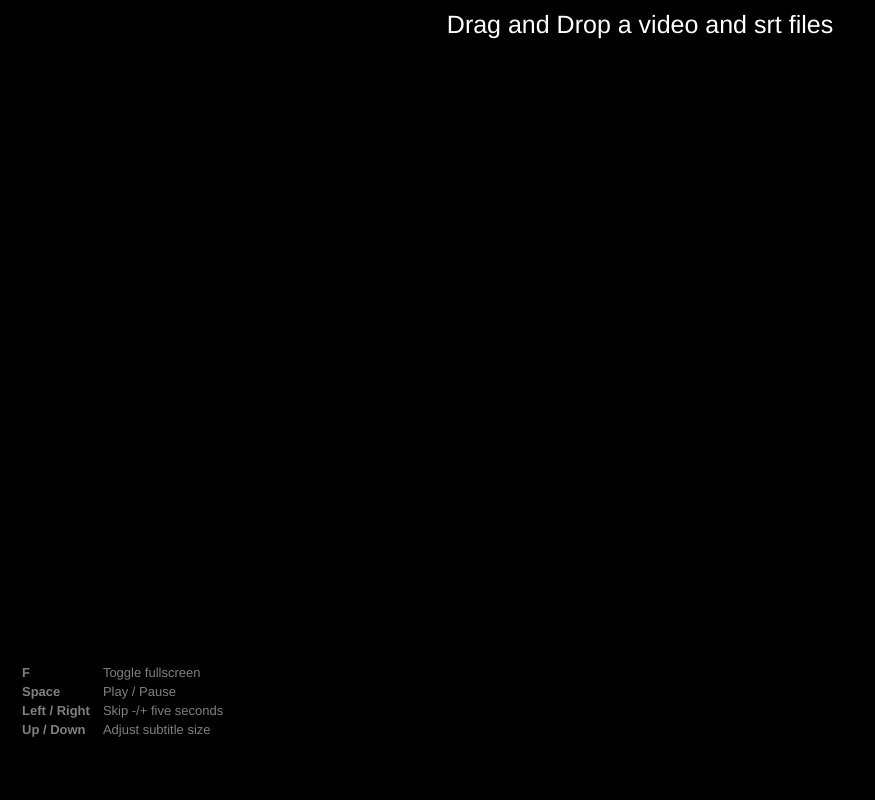
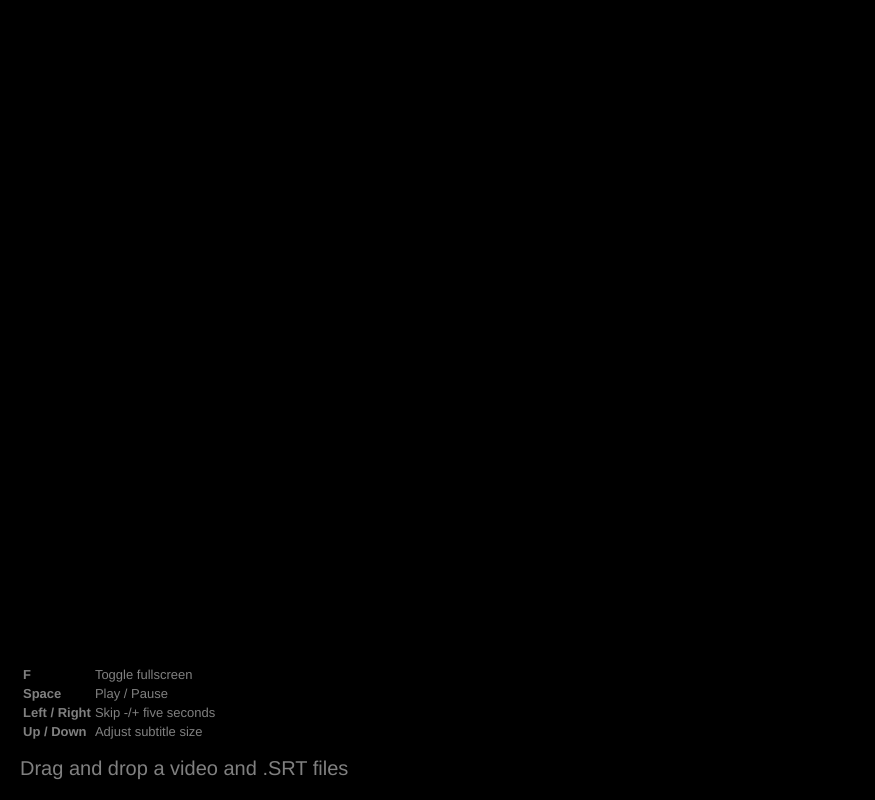
Before and after one commit to gkjohnson/subrip-video-layer-element, a website with bundled scripts: page player/index.html in a window 1280 px wide. Shown: the whole page, without its empty margins (0-875 px from the left). Built offline with nearby package versions, Linux system fonts and the light colour scheme.

Commit message:
linting, updating player view

```diff
--- a/SubRipParser.js
+++ b/SubRipParser.js
@@ -1,7 +1,7 @@
 export default
 class SubRipParser {
 
-    parse (str) {
+    parse(str) {
 
         const res = [];
         const subtitles = str.trim().replace(/\r/g, '').split(/\n\n/g);
@@ -27,7 +27,7 @@ class SubRipParser {
 
     }
 
-    subTimeToSec (time) {
+    subTimeToSec(time) {
 
         const [hr, min, sec, ms] = time.split(/:|,/g);
         return parseInt(hr) * 60 * 60 + parseInt(min) * 60 + parseInt(sec) + parseInt(ms) / 1000;
--- a/player/index.html
+++ b/player/index.html
@@ -18,37 +18,28 @@
             }
 
             #instructions {
-                opacity: 1;
-                transition: opacity 0.25s ease;
+                font-size: 13px;
+                opacity: 0.5;
+
+                position: absolute;
+                z-index: 1;
+                display: inline-block;
+                left: 20px;
+                bottom: 20px;
+                pointer-events: none;
+            }
+
+            #instructions > div {
+                margin-top: 15px;
+                font-size: 20px;
+                font-weight: 100;
             }
 
             #instructions.hidden {
-                opacity: 0;
-            }
-
-            #instructions > div {
-                position: absolute;
-                z-index: 1;
-                text-align: center;
-                width: 100%;
-                padding: 10px 0;
-
-                font-size: 25px;
-            }
-
-            #instructions > table {
-                position: absolute;
-                z-index: 1;
-                display: inline-block;
-                font-size: 13px;
-                opacity: 0.5;
-
-                left: 10px;
-                bottom: 60px;
+                display: none;
             }
 
             #instructions > table td:first-child {
-                padding: 0 10px;
                 font-weight: bold;
             }
 
@@ -70,7 +61,6 @@
     </head>
     <body>
         <div id="instructions">
-            <div>Drag and Drop a video and srt files</div>
             <table>
                 <tr>
                     <td>F</td>
@@ -89,6 +79,7 @@
                     <td>Adjust subtitle size</td>
                 </tr>
             </table>
+            <div>Drag and drop a video and .SRT files</div>
         </div>
         <subrip-video-layer>
             <video controls></video>
--- a/subrip-video-layer-element.js
+++ b/subrip-video-layer-element.js
@@ -4,45 +4,28 @@ import SubRipParser from './SubRipParser.js';
 export default
 class SubripVideoLayerElement extends HTMLElement {
 
-    static get observedAttributes () {
+    static get observedAttributes() { return ['src']; }
 
-        return ['src'];
+    get video() { return this.querySelector('video'); }
 
-    }
-
-    get video () {
-
-        return this.querySelector('video');
-
-    }
-
-    get src () {
-
-        return this.getAttribute('src') || '';
-
-    }
-
-    set src (val) {
-
-        this.setAttribute('src', val);
-
-    }
+    get src() { return this.getAttribute('src') || ''; }
+    set src(val) { this.setAttribute('src', val); }
 
     // TODO: Implement the ability to convert to and from VTT and use
     // the built in VTT functionality
-    get useVideoTrack () {
+    get useVideoTrack() {
 
         return !!this.hasAttribute('use-text-track');
 
     }
 
-    set useTextTrack (val) {
+    set useTextTrack(val) {
 
         val ? this.setAttribute('use-text-track') : this.removeAttribute('use-text-track');
 
     }
 
-    constructor () {
+    constructor() {
 
         super();
 
@@ -124,7 +107,7 @@ class SubripVideoLayerElement extends HTMLElement {
     }
 
     // Watch for when the subtitle tag changes
-    attributeChangedCallback (attr, oldval, newval) {
+    attributeChangedCallback(attr, oldval, newval) {
 
         switch (attr) {
 
@@ -150,7 +133,7 @@ class SubripVideoLayerElement extends HTMLElement {
     }
 
     // Update the subtitles being displayed
-    updateSubtitles () {
+    updateSubtitles() {
 
         const vid = this.video;
         if (this.subtitles && vid) {
@@ -187,7 +170,7 @@ class SubripVideoLayerElement extends HTMLElement {
     }
 
     /* Utilities */
-    _getTextShadowStyle () {
+    _getTextShadowStyle() {
 
         const offsets = [];
         const total = 16;
```
